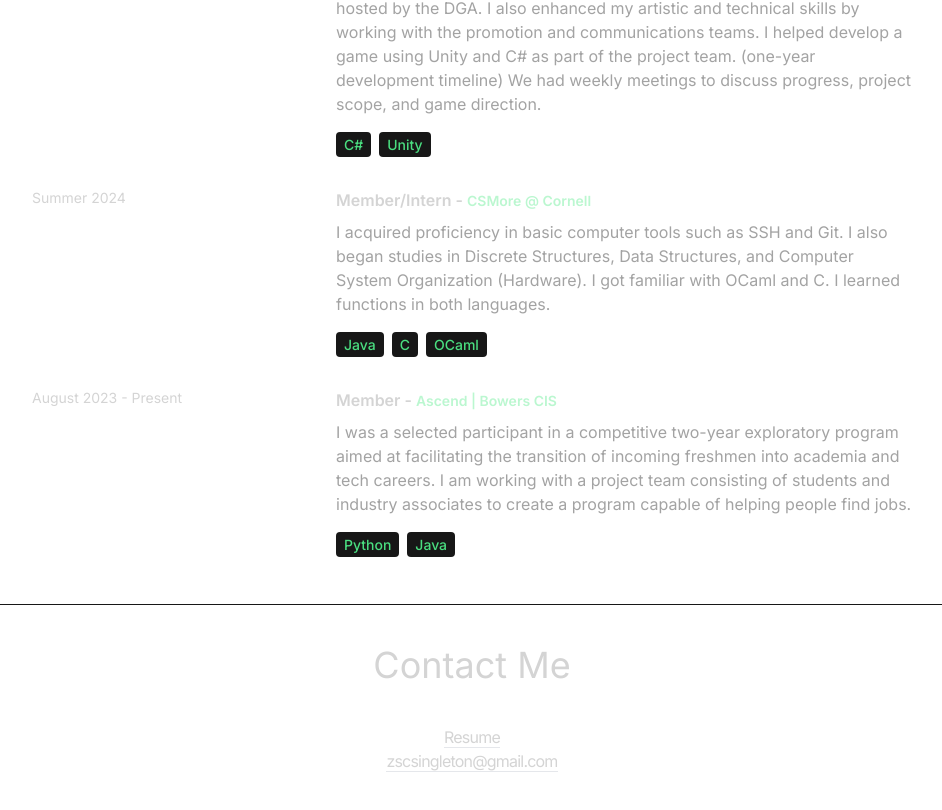
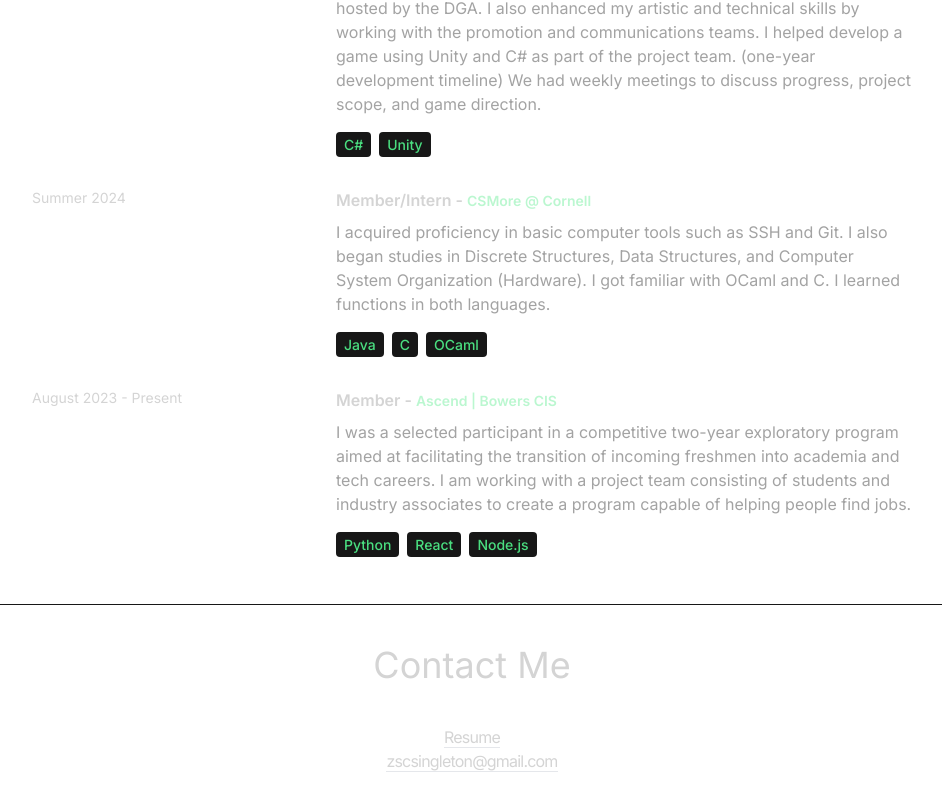
Before and after one commit to SnowiiHDR/Zion-Singleton-react-portfolio, a React (Vite) app: page / in a window 1280 px wide. Shown: the part 2719-3529 px from the top of the page, without its empty margins (168-1110 px from the left). Built offline with nearby package versions, Linux system fonts and the light colour scheme.

Commit message:
Update index.js

```diff
--- a/src/constants/index.js
+++ b/src/constants/index.js
@@ -45,7 +45,7 @@ I got familiar with OCaml and C. I learned functions in both languages.
     description: `I was a selected participant in a competitive two-year exploratory program aimed at facilitating the transition of incoming freshmen into academia and tech careers.
 I am working with a project team consisting of students and industry associates to create a program capable of helping people find jobs.
 `,
-    technologies: ["Python", "Java"],
+    technologies: ["Python", "React", "Node.js"],
   },
 ];
 
```
